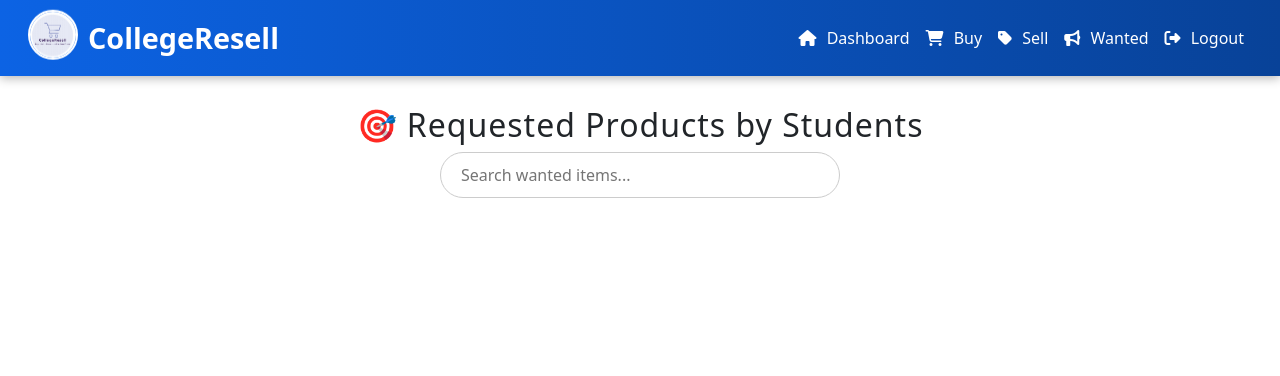
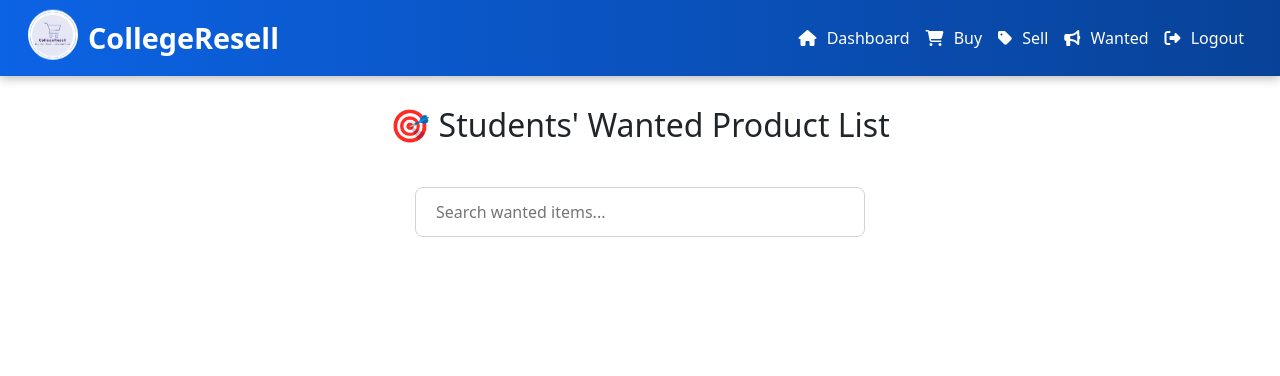
Before and after one commit to akshatabakre/Resell-nitrr, a Flask app: page /wanted_list in a window 1280 px wide. Shown: the top 376 px of the page. Run offline with Flask 3, Linux system fonts and the light colour scheme; the visitor is signed in with stand-in values (Sample User, id 1); data that the repository does not hold is empty; some libraries are stand-ins or nearby versions.

Commit message:
wanted list upadated

```diff
--- a/templates/wanted_list.html
+++ b/templates/wanted_list.html
@@ -4,136 +4,136 @@
   <meta charset="UTF-8">
   <title>Wanted Products | Campus Resell</title>
   <meta name="viewport" content="width=device-width, initial-scale=1">
-
-    <!-- Favicon -->
   <link rel="icon" href="/static/favicon.png" type="image/png">
 
-    <!-- Google Fonts -->
-    <link href="https://fonts.googleapis.com/css2?family=Roboto:wght@400;700&display=swap" rel="stylesheet">
+  <!-- Google Font -->
+  <link href="https://fonts.googleapis.com/css2?family=Inter:wght@400;600;800&display=swap" rel="stylesheet">
 
-    <!-- Bootstrap 5 -->
-    <link href="https://cdn.jsdelivr.net/npm/bootstrap@5.3.0/dist/css/bootstrap.min.css" rel="stylesheet">
+  <!-- Bootstrap & FontAwesome -->
+  <link href="https://cdn.jsdelivr.net/npm/bootstrap@5.3.3/dist/css/bootstrap.min.css" rel="stylesheet">
+  <link href="https://cdnjs.cloudflare.com/ajax/libs/font-awesome/6.5.0/css/all.min.css" rel="stylesheet">
 
-    <!-- Font Awesome -->
-    <link href="https://cdnjs.cloudflare.com/ajax/libs/font-awesome/6.4.0/css/all.min.css" rel="stylesheet">
-
-    <!-- Animate on Scroll (AOS) -->
-    <link href="https://cdn.jsdelivr.net/npm/aos@2.3.4/dist/aos.css" rel="stylesheet">
+  <!-- AOS (Animate On Scroll) -->
+  <link href="https://cdn.jsdelivr.net/npm/aos@2.3.4/dist/aos.css" rel="stylesheet" />
 
   <style>
     body {
-            font-family: 'Roboto', sans-serif;
-            background: #f0f2f5;
-            overflow-x: hidden;
+      font-family: 'Inter', sans-serif;
+      background: #f8f9fc;
+      color: #212529;
+      margin: 0;
     }
 
     h2 {
-            margin-top: 50px;
+      font-weight: 800;
+      font-size: 2.2rem;
       text-align: center;
-            font-weight: bold;
-            color: #222;
+      margin-bottom: 20px;
+      color: #2c3e50;
       padding-top: 30px;
-            letter-spacing: 1px;
+    }
+
+    .search-box {
+      text-align: center;
+      margin-bottom: 30px;
+      padding: 35px;
+    }
+
+    .search-box input {
+      width: 90%;
+      max-width: 450px;
+      padding: 12px 20px;
+      border-radius: 8px;
+      border: 1px solid #ced4da;
+      font-size: 1rem;
+      transition: border-color 0.3s ease;
+    }
+
+    .search-box input:focus {
+      border-color: #0d6efd;
+      outline: none;
     }
 
     .card-list {
       display: grid;
-            grid-template-columns: repeat(auto-fit, minmax(320px, 1fr));
+      grid-template-columns: repeat(auto-fit, minmax(300px, 1fr));
       gap: 30px;
       padding: 2rem;
       max-width: 1200px;
       margin: auto;
+      padding-top: 20px;
     }
 
     .product-card {
-            background: rgba(240, 248, 255, 0.8); /* bluish white (aliceblue with opacity) */
-            border-radius: 20px;
+      background: rgba(255, 255, 255, 0.75);
+      backdrop-filter: blur(10px);
+      border: 1px solid rgba(0, 0, 0, 0.05);
+      border-radius: 15px;
+      box-shadow: 0 8px 20px rgba(0, 0, 0, 0.04);
+      transition: all 0.3s ease;
       padding: 25px;
-            box-shadow: 0 15px 35px rgba(0, 0, 0, 0.1);
-            backdrop-filter: blur(12px);
-            border: 3px solid transparent;
-            transition: transform 0.3s ease, border 0.5s;
-            position: relative;
-        }
-
-        .product-card::before {
-            content: "";
-            position: absolute;
-            top: -3px; left: -3px; right: -3px; bottom: -3px;
-            z-index: -1;
-            border-radius: 20px;
-            background: linear-gradient(45deg, #084298, #0C63E4, #0096c7, #00b4d8, #48cae4);
-            background-size: 400% 400%;
-            animation: gradientBorder 6s ease infinite;
-        }
-
-        @keyframes gradientBorder {
-            0% { background-position: 0% 50%; }
-            50% { background-position: 100% 50%; }
-            100% { background-position: 0% 50%; }
     }
 
     .product-card:hover {
-            transform: translateY(-10px) scale(1.02);
+      transform: translateY(-5px);
+      box-shadow: 0 12px 25px rgba(0, 0, 0, 0.08);
     }
 
     .product-info b {
       font-size: 1.3rem;
-            color: #003366;
+      color: #0d6efd;
       display: block;
+      margin-bottom: 10px;
     }
 
     .product-info p {
-            margin-top: 10px;
-            color: #333;
+      margin-bottom: 12px;
+      color: #495057;
+      font-size: 0.95rem;
     }
 
     .product-info small {
       display: block;
-            margin-top: 12px;
-            background-color: #e6f0ff;
-            padding: 10px;
+      padding: 10px 15px;
+      background-color: #f1f3f5;
       border-radius: 10px;
-            transition: all 0.3s ease;
+      font-size: 0.9rem;
+      color: #555;
+      line-height: 1.6;
     }
 
-        .product-info small:hover {
-            background-color: #cce0ff;
-            transform: scale(1.02);
+    .product-info small i {
+      margin-right: 6px;
     }
 
+    .whatsapp-btn {
+      background-color: #25d366;
+      border: none;
+      color: white;
+      padding: 8px 20px;
+      font-size: 0.9rem;
+      border-radius: 50px;
+      display: inline-flex;
+      align-items: center;
+      gap: 8px;
+      transition: background-color 0.3s ease;
+      text-decoration: none;
 
-
-
-
-
-
-
-        @keyframes pulse {
-            0% { transform: scale(1); }
-            50% { transform: scale(1.08); }
-            100% { transform: scale(1); }
     }
 
+    .whatsapp-btn:hover {
+      background-color: #1ebe5d;
+      text-decoration: none;
+      color: white;
+    }
 
-
-        .search-box {
-            text-align: center;
-            margin-bottom: 30px;
+    @media (max-width: 768px) {
+      h2 {
+        font-size: 1.8rem;
       }
 
       .search-box input {
-            width: 50%;
-            max-width: 400px;
-            border-radius: 25px;
-            padding: 10px 20px;
-            border: 1px solid #ccc;
-            outline: none;
-        }
-
-        @media (max-width: 768px) {
-            .search-box input {
-                width: 80%;
+        width: 95%;
       }
     }
   </style>
@@ -142,45 +142,45 @@
 
   {% include 'navbar.html' %}
 
-<h2 data-aos="fade-down">🎯 Requested Products by Students</h2>
+  <div data-aos="fade-down">
+    <h2>🎯 Students' Wanted Product List</h2>
+  </div>
 
-<div class="search-box">
-    <input type="text" id="searchInput" placeholder="Search wanted items..." onkeyup="filterItems()">
+  <div class="search-box" data-aos="fade-up">
+    <input type="text" id="searchInput" placeholder="Search wanted items..." onkeyup="filterItems()" />
   </div>
 
   <div class="card-list" id="wantedList">
     {% for item in wanted_items %}
-    <div class="product-card" data-aos="zoom-in">
+    <div class="product-card" data-aos="fade-up">
       <div class="product-info">
-            <b><i class="fa-solid fa-box"></i> {{ item.name }}</b>
+        <b><i class="fa-solid fa-box-open"></i> {{ item.name }}</b>
         <p><i class="fa-solid fa-align-left"></i> {{ item.description or 'No description provided' }}</p>
         <small>
           <i class="fa fa-user"></i> Buyer: {{ item.buyer_name }}<br>
           <i class="fa fa-phone"></i> Contact: {{ item.contact }}
         </small>
+
+        <!-- WhatsApp Message Button -->
+        <div class="mt-3 text-center">
+          <a
+            href="https://wa.me/{{ item.contact | replace(' ', '') }}?text=Hey%2C%20I%20have%20this%20item%20you%20requested%3A%20{{ item.name | urlencode }}"
+            target="_blank"
+            class="whatsapp-btn"
+          >
+            <i class="fab fa-whatsapp"></i> Message on WhatsApp
+          </a>
+        </div>
       </div>
     </div>
     {% endfor %}
   </div>
 
-
-
-<!-- Bootstrap JS -->
-<script src="https://cdn.jsdelivr.net/npm/bootstrap@5.3.0/dist/js/bootstrap.bundle.min.js"></script>
-
-<!-- AOS -->
+  <!-- JS -->
+  <script src="https://cdn.jsdelivr.net/npm/bootstrap@5.3.3/dist/js/bootstrap.bundle.min.js"></script>
   <script src="https://cdn.jsdelivr.net/npm/aos@2.3.4/dist/aos.js"></script>
   <script>
     AOS.init();
-
-    const btn = document.getElementById("backToTopBtn");
-    window.onscroll = function () {
-        btn.style.display = (window.scrollY > 300) ? "block" : "none";
-    };
-
-    function scrollToTop() {
-        window.scrollTo({ top: 0, behavior: 'smooth' });
-    }
 
     function filterItems() {
       const input = document.getElementById("searchInput").value.toLowerCase();
```
Lines whose indentation alone changed are shown as unchanged.
